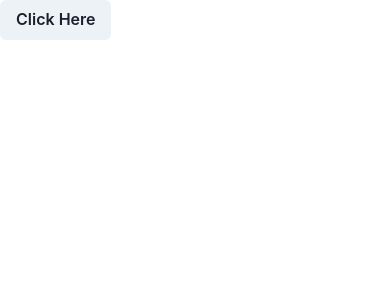
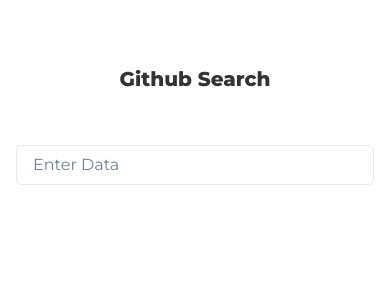
Before and after one commit to spraveenofficial/kula-io, a React (Vite) app: page / in a window 390 px wide. Shown: the top 300 px of the page. Built offline with nearby package versions, Linux system fonts and the light colour scheme.

Commit message:
feat: :zap: Configured Theme with Chakra UI

```diff
--- a/src/App.jsx
+++ b/src/App.jsx
@@ -1,14 +1,21 @@
-import { useState } from 'react'
-import { Button } from '@chakra-ui/react'
+import { useState } from "react";
+import Input from "./Components/Input";
+import { Container } from "./Components/Container";
+import { Text } from "@chakra-ui/react";
 
 function App() {
-  const [count, setCount] = useState(0)
+  const [count, setCount] = useState(0);
 
   return (
     <div className="App">
-      <Button>Click Here</Button>
+      <Container>
+        <Text my={12} fontWeight={"extrabold"} align={"center"} fontSize={[20, 30, 40]}>
+          Github Search
+        </Text>
+        <Input placeholder="Enter Data" />
+      </Container>
     </div>
-  )
+  );
 }
 
-export default App
+export default App;
--- /dev/null
+++ b/src/Components/Container/index.jsx
@@ -0,0 +1,9 @@
+import "./style.css"
+const Container = ({ children }) => {
+  return (
+    <div className="container">
+      <div className="container_data">{children}</div>
+    </div>
+  );
+};
+export { Container };
--- /dev/null
+++ b/src/Components/Container/style.css
@@ -0,0 +1,19 @@
+.container {
+  width: 100%;
+  align-items: center;
+  display: flex;
+  flex-direction: column;
+}
+
+.container_data {
+  width: 50rem;
+  min-height: 100vh;
+  padding: 1rem;
+}
+
+@media (max-width: 767px) {
+  .container_data {
+    height: 100%;
+    width: 100%;
+  }
+}
--- /dev/null
+++ b/src/Components/Input/index.jsx
@@ -0,0 +1,7 @@
+import { Input } from "@chakra-ui/react";
+
+const MyInput = ({ ...rest }) => {
+  return <Input {...rest} />;
+};
+
+export default MyInput;
--- /dev/null
+++ b/src/Utils/theme.js
@@ -0,0 +1,26 @@
+import { extendTheme } from "@chakra-ui/react";
+import { mode } from "@chakra-ui/theme-tools";
+
+const config = {
+    initialColorMode: 'light',
+    useSystemColorMode: false,
+}
+const styles = {
+    global: (props) => ({
+        body: {
+            color: mode("#black", "#fff")(props),
+            bg: mode("#fff", "#141214")(props),
+        },
+    }),
+};
+
+
+const theme = extendTheme({
+    fonts: {
+        body: "Montserrat, system-ui, sans-serif",
+    },
+    styles,
+    config,
+});
+
+export default theme;
--- a/src/index.css
+++ b/src/index.css
@@ -0,0 +1,8 @@
+@import url("https://fonts.googleapis.com/css2?family=Montserrat:wght@400;600;700;800&display=swap");
+
+body {
+  font-family: "Montserrat", sans-serif;
+  font-size: 1.6rem;
+  line-height: 1.5;
+  color: #333;
+}
--- a/src/main.jsx
+++ b/src/main.jsx
@@ -3,10 +3,11 @@
 import App from "./App";
 import "./index.css";
 import { ChakraProvider } from "@chakra-ui/react";
+import theme from "./Utils/theme";
 
 ReactDOM.createRoot(document.getElementById("root")).render(
   <React.StrictMode>
-    <ChakraProvider>
+    <ChakraProvider theme={theme}>
       <App />
     </ChakraProvider>
   </React.StrictMode>
```
